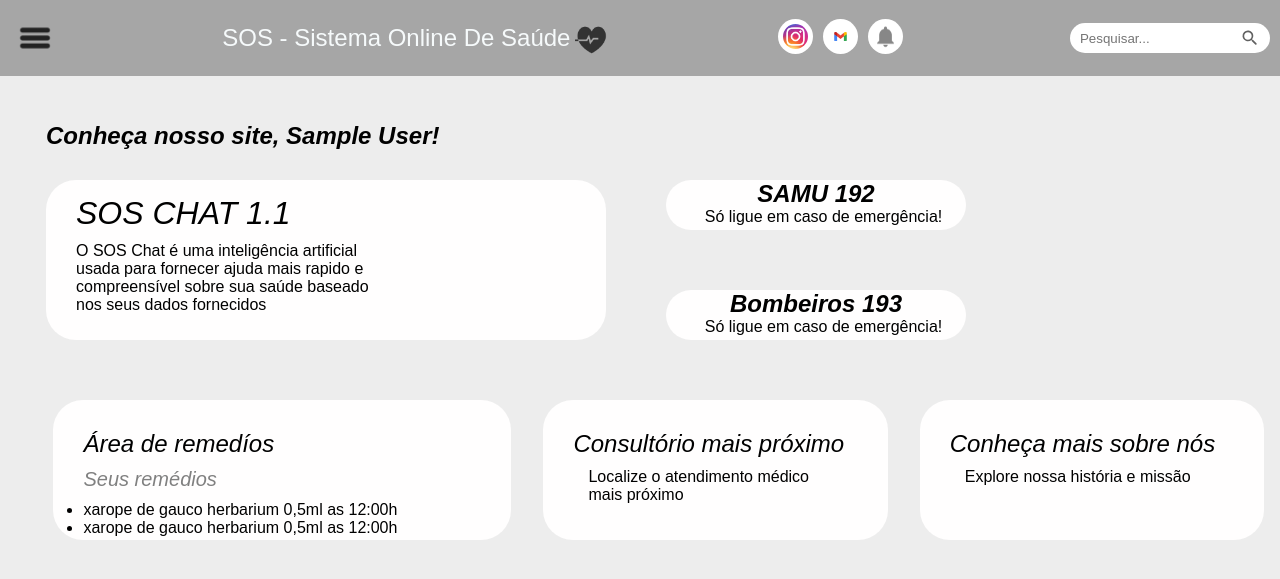
After one commit to DerekSilva9/SOS-Sistema, a PHP site: page /home/index.php in a window 1280 px wide. The commit adds this page. Shown: the top 579 px of the page. Run offline with PHP 8.4, Linux system fonts and the light colour scheme; the visitor is signed in with stand-in values (Sample User, id 1).

Commit message:
Correção de falhas nos arquivos PHP

```diff
--- /dev/null
+++ b/home/index.php
@@ -0,0 +1,124 @@
+<?php
+include('../protect.php');
+?>
+
+<!DOCTYPE html>
+<html lang="pt-BR">
+<head>
+    <meta charset="UTF-8">
+    <meta name="viewport" content="width=device-width, initial-scale=1.0">
+    <title>SOS-Home</title>
+    <link rel="stylesheet" href="style/homestyle.css">
+</head>
+<body>
+    <header class="header"> <!--Header-->
+        <div class="menu-button">
+            <button onclick="openNav()">
+                <img src="../assets/menu-button.png" alt="menu-button">
+            </button>
+        </div>
+
+        <div class="collapsed-side-bar"> <!-- Side bar div-->
+            <!--Botões laterais-->
+            <div class="close-btn"> <!--Div do botão de fechar-->
+                <a href="javascript:void(0)" onclick="closeNav()">&times;</a>
+            </div>
+            <a href="#">Sobre</a> <!--Botões de place holder-->
+            <a href="#">Serviços</a>
+            <a href="#">Contatos</a>
+            <a href="../login/logout.php">Logout</a>
+        </div>
+
+            <h2 class="title-header"> <!--Titulo do header-->
+                SOS - Sistema Online De Saúde
+                <div class="hearth-logo"> <!--Coração-Logo-->
+                    <img src="../assets/hearth-icon.png" alt="hearth-logo">
+                </div>
+            </h2>
+
+
+
+            <div class="social-icons"> <!--Icones das redes sociais/notificação-->
+                <ul class="list-icons">
+                    <a href="https://www.instagram.com/tecnico_informatica0/" class="bota" target="_blank"> <!--Redireciona a pessoa para o insta da sala-->
+                        <img src="../assets/instagram-logo.png" alt="Instagram"></a>
+                        <a href="https://mail.google.com/mail/?view=cm&fs=1&to=tecnicoinformaticaad2023@gmail.com" class="botao" target="_blank"><!--Redireciona a pessoa para o email da sala-->
+                            <img src="../img/imagem.gmail-removebg-preview.png" alt="Gmail">
+                        </a>
+                        <li><img src="../img/notificacao-logo.png"></li>
+                </ul>
+            </div>
+            <li class="sos-header">SOS</li>
+        </ul>
+    </div>
+
+        <div class="search-bar"> <!--Icone Da Lupa-->
+            <input placeholder="Pesquisar..." type="search" name="search-bar" id="search-bar" >
+            <svg class="search-icon" xmlns="http://www.w3.org/2000/svg" viewBox="0 0 24 24">
+                <path d="M15.5 14h-.79l-.28-.27a6.5 6.5 0 0 0 1.48-5.34c-.47-2.78-2.79-5-5.59-5.34a6.505 6.505 0 0 0-7.27 7.27c.34 2.8 2.56 5.12 5.34 5.59a6.5 6.5 0 0 0 5.34-1.48l.27.28v.79l4.25 4.25c.41.41 1.08.41 1.49 0 .41-.41.41-1.08 0-1.49L15.5 14zm-6 0C7.01 14 5 11.99 5 9.5S7.01 5 9.5 5 14 7.01 14 9.5 11.99 14 9.5 14z"/>
+                <path d="M0 0h24v24H0z" fill="none"/>
+            </svg>
+        </div>
+
+    </header> <!--Fim Header-->
+
+    <main class="main-content"> <!--Conteudo principal-->
+        <h2 style="padding: 30px;"><i>Conheça nosso site, <?php echo $_SESSION['nome']; ?>!</i></h2>
+
+        <div class="content-boxes">
+
+            <div class="up-boxes">
+                <div class="sos-chat-box">
+                    <h1><i>SOS CHAT 1.1</i></h1>
+                    <p>O SOS Chat é uma inteligência artificial <br> usada para fornecer ajuda mais rapido e <br> compreensível sobre sua saúde baseado <br> nos seus dados fornecidos</p>
+                </div>
+
+                <div class="emergency-boxes">
+                    <a class="emergency-button" href="tel:192">
+                        <div class="call-box">
+                                <h2><i>SAMU 192</i></h2>
+                                <p>Só ligue em caso de emergência!</p>
+                        </div>
+                    </a>
+
+                    <a  class="emergency-button" href="tel:193">
+                        <div class="call-box">
+                                <h2><i>Bombeiros 193</i></h2>
+                                <p>Só ligue em caso de emergência!</p>
+                        </div>
+                    </a>
+                </div>
+
+            </div>
+
+            <div class="down-boxes">
+                <div class="remedy-box">
+                    <h2><i>Área de remedíos</i></h2>
+                    <h4><i>Seus remédios</i></h4>
+                    <ul class="remedy-list">
+                        <li>xarope de gauco herbarium 0,5ml as 12:00h</li>
+                        <li>xarope de gauco herbarium 0,5ml as 12:00h</li>
+                    </ul>
+                </div>
+
+                <div class="clinic-box">
+                    <a href="../ubs-home/ubs-home.html">
+                        <h2><i>Consultório mais próximo</i></h2>
+                        <p>Localize o atendimento médico <br> mais próximo</p>
+                    </a>
+                </div>
+
+                <div class="about-box">
+                    <h2><i>Conheça mais sobre nós</i></h2>
+                    <p>Explore nossa história e missão</p>
+                </div>
+            </div>
+
+        </div>
+
+
+
+    </main> <!--Fim Conteudo Principal-->
+    <script src="../script/script.js"></script>
+</body>
+</html>
--- a/login/login.php
+++ b/login/login.php
@@ -1,5 +1,5 @@
 <?php
-include('conexao.php');
+include('../conexao.php');
 
 if(isset($_POST['email']) || isset($_POST['senha'])) {
     if(strlen($_POST['email']) == 0) {
@@ -26,7 +26,7 @@ if(isset($_POST['email']) || isset($_POST['senha'])) {
             $_SESSION['id'] = $usuario['id'];
             $_SESSION['nome'] = $usuario['nome'];
 
-            header("Location: index.php");
+            header("Location: ../home/index.php");
 
         } else{
             echo "Falha ao logar! Email ou senha incorretos";
--- a/protect.php
+++ b/protect.php
@@ -4,7 +4,7 @@ if(!isset($_SESSION)) {
 }
 
 if(!isset($_SESSION['id'])) {
-    die("Você não pode acessar esta pagina porque não está logado. <p> <a href=\"login.php\">Entrar</a></p>");
+    die("Você não pode acessar esta pagina porque não está logado. <p> <a href=\"/sos-sistemav2/login/login.php\">Entrar</a></p>");
 }
 
 
--- a/ubs-home/ubs-home.html
+++ b/ubs-home/ubs-home.html
@@ -8,7 +8,7 @@
 </head>
 <body>
     <header class="header">
-        <a href="../index.php">
+        <a href="../home/index.php">
             <div class="seta-home">
                 <img src="../assets/seta-home.png" alt="">
             </div>
```
